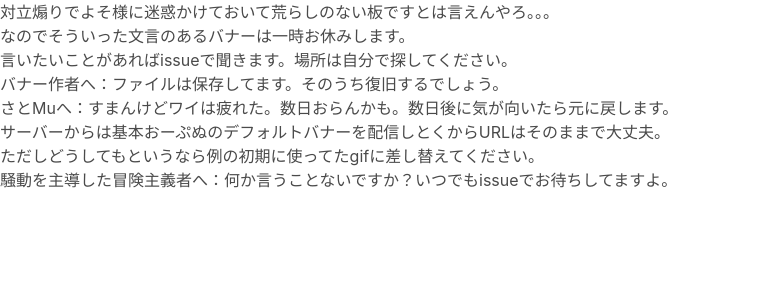
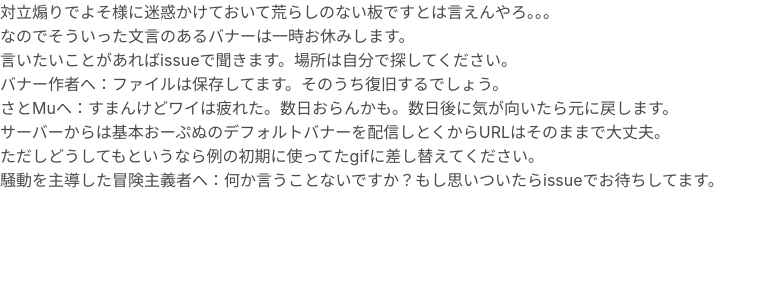
Before and after one commit to Oliver-noah-Jacob/RandomBannerMu, a Flask app: page /gallery in a window 1280 px wide. Shown: the top 300 px of the page, without its empty margins (0-776 px from the left). Run offline with Flask 2, Linux system fonts and the light colour scheme.

Commit message:
Update gallery.html

```diff
--- a/templates/gallery.html
+++ b/templates/gallery.html
@@ -29,6 +29,6 @@
     さとMuへ：すまんけどワイは疲れた。数日おらんかも。数日後に気が向いたら元に戻します。<br />
     サーバーからは基本おーぷぬのデフォルトバナーを配信しとくからURLはそのままで大丈夫。<br />
     ただしどうしてもというなら例の初期に使ってたgifに差し替えてください。<br />
-    騒動を主導した冒険主義者へ：何か言うことないですか？いつでもissueでお待ちしてますよ。<br />
+    騒動を主導した冒険主義者へ：何か言うことないですか？もし思いついたらissueでお待ちしてます。<br />
 </body>
 </html>
```
